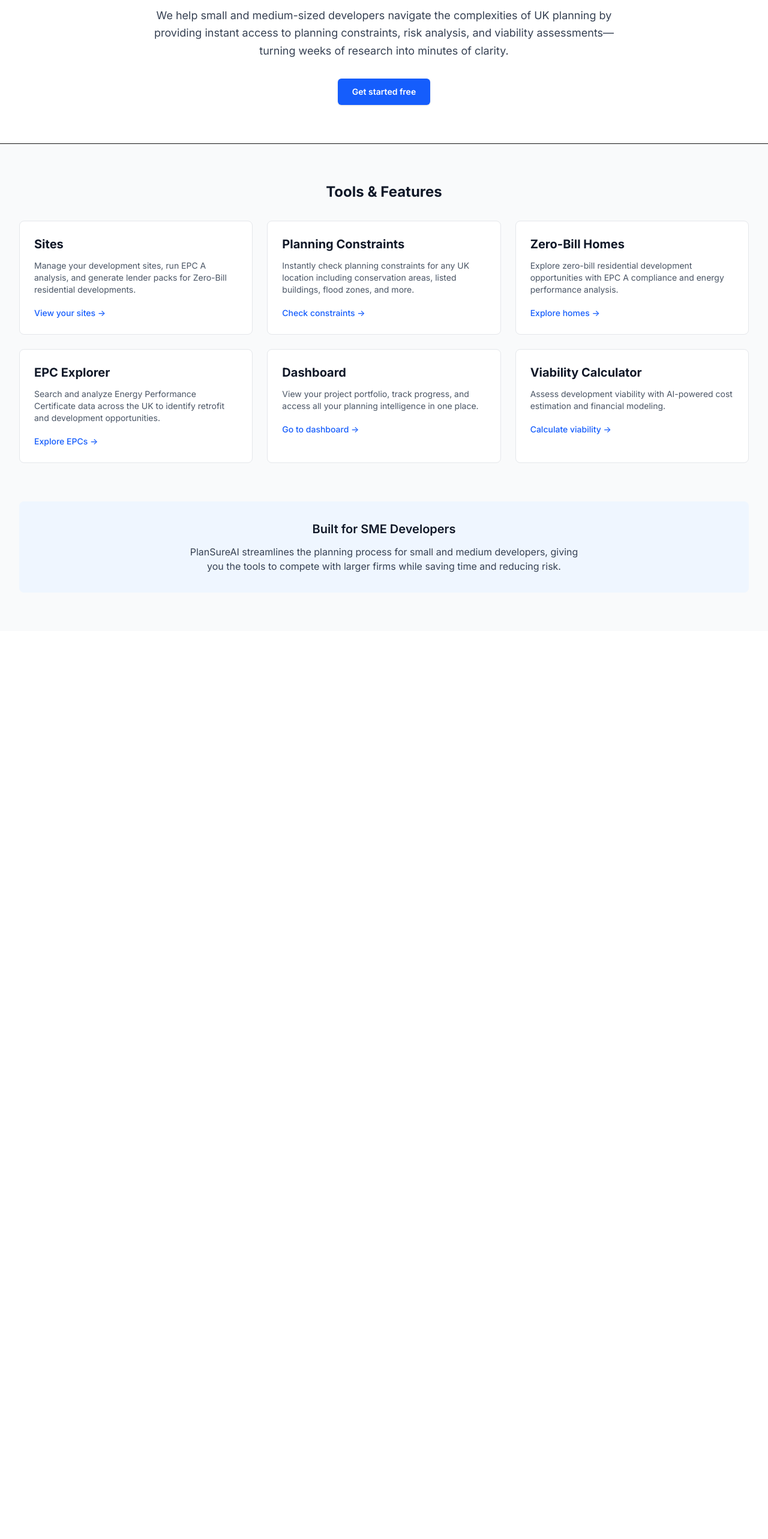
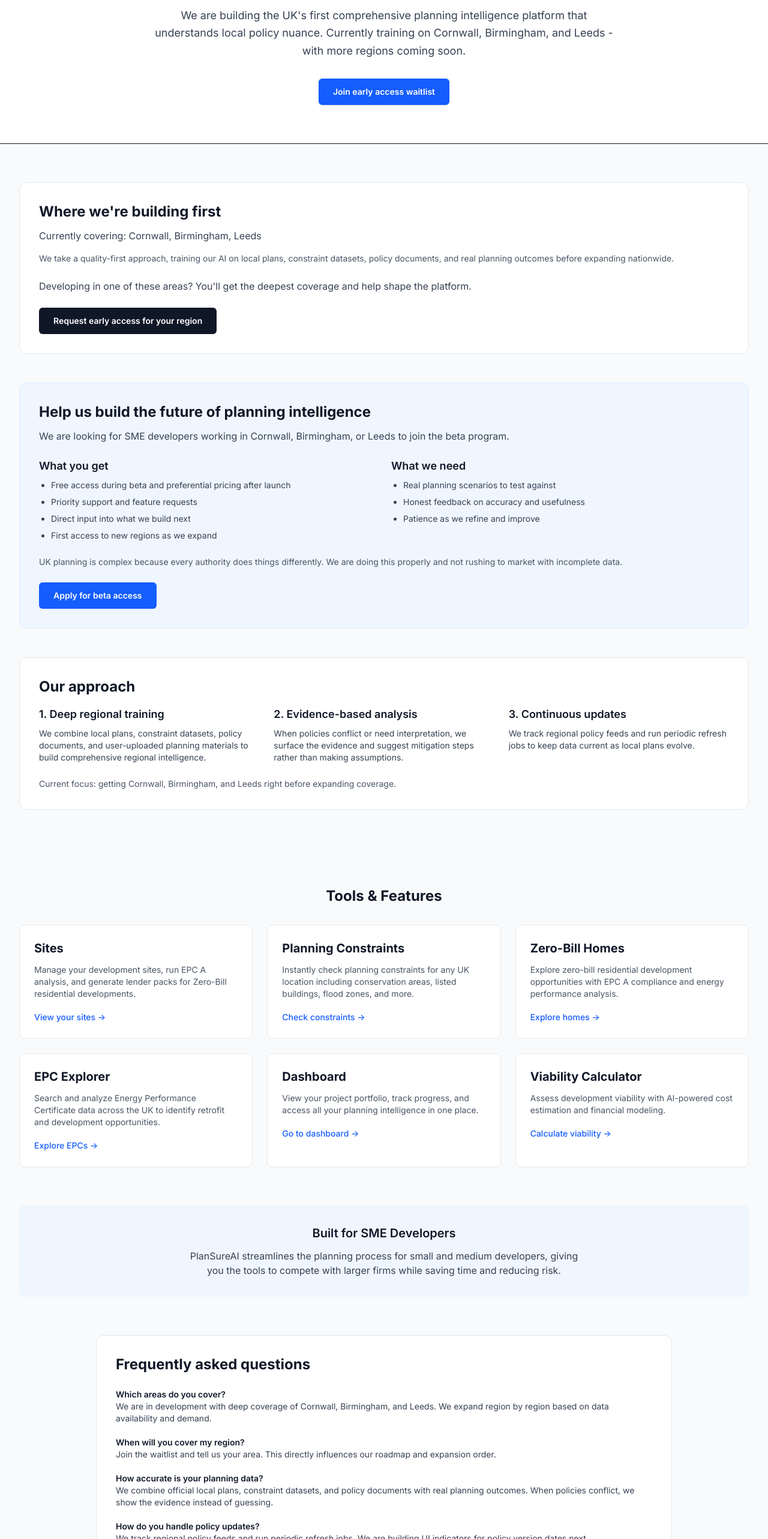
Before and after one commit to PlanSureAI/plansureai-risk-web, a Next.js app: page / in a window 1280 px wide. Shown: the part 234-2800 px from the top of the page at 60% size. Before the commit the page ends 1286 px from the top, so only its background shows below. Built offline with nearby package versions, Linux system fonts and the light colour scheme; no server answers.

Commit message:
Update landing page with coverage and beta messaging

```diff
--- a/app/(marketing)/page.tsx
+++ b/app/(marketing)/page.tsx
@@ -9,23 +9,125 @@ export default function HomePage() {
           <div className="text-center max-w-3xl mx-auto">
             <h1 className="text-4xl font-bold text-gray-900 mb-4">PlanSureAI</h1>
             <p className="text-xl text-gray-600 mb-8">
-              AI-powered planning intelligence for SME developers and property professionals
+              AI-powered planning intelligence for SME developers
             </p>
             <p className="text-lg text-gray-700 leading-relaxed">
-              We help small and medium-sized developers navigate the complexities of UK planning by
-              providing instant access to planning constraints, risk analysis, and viability
-              assessments—turning weeks of research into minutes of clarity.
+              We are building the UK's first comprehensive planning intelligence platform that
+              understands local policy nuance. Currently training on Cornwall, Birmingham, and
+              Leeds - with more regions coming soon.
             </p>
             <div className="mt-8 flex flex-wrap justify-center gap-4">
               <Link
                 href="/login?next=/onboarding"
                 className="inline-flex items-center justify-center rounded-md bg-blue-600 px-6 py-3 text-sm font-semibold text-white shadow-sm hover:bg-blue-700 focus-visible:outline-none focus-visible:ring-2 focus-visible:ring-blue-500 focus-visible:ring-offset-2"
               >
-                Get started free
+                Join early access waitlist
               </Link>
             </div>
           </div>
         </div>
+      </div>
+
+      <div className="max-w-7xl mx-auto px-4 sm:px-6 lg:px-8 py-16 space-y-12">
+        <section className="bg-white rounded-xl border border-gray-200 p-8">
+          <h2 className="text-2xl font-bold text-gray-900 mb-3">
+            Where we're building first
+          </h2>
+          <p className="text-gray-700 mb-4">
+            Currently covering: Cornwall, Birmingham, Leeds
+          </p>
+          <p className="text-gray-600 text-sm mb-6">
+            We take a quality-first approach, training our AI on local plans, constraint datasets,
+            policy documents, and real planning outcomes before expanding nationwide.
+          </p>
+          <p className="text-gray-700 mb-6">
+            Developing in one of these areas? You'll get the deepest coverage and help shape the
+            platform.
+          </p>
+          <Link
+            href="/login?next=/onboarding"
+            className="inline-flex items-center justify-center rounded-md bg-gray-900 px-6 py-3 text-sm font-semibold text-white hover:bg-gray-800"
+          >
+            Request early access for your region
+          </Link>
+        </section>
+
+        <section className="bg-blue-50 rounded-xl border border-blue-100 p-8">
+          <h2 className="text-2xl font-bold text-gray-900 mb-3">
+            Help us build the future of planning intelligence
+          </h2>
+          <p className="text-gray-700 mb-6">
+            We are looking for SME developers working in Cornwall, Birmingham, or Leeds to join the
+            beta program.
+          </p>
+          <div className="grid gap-6 md:grid-cols-2">
+            <div>
+              <h3 className="text-lg font-semibold text-gray-900 mb-2">What you get</h3>
+              <ul className="space-y-2 text-sm text-gray-700 list-disc pl-5">
+                <li>Free access during beta and preferential pricing after launch</li>
+                <li>Priority support and feature requests</li>
+                <li>Direct input into what we build next</li>
+                <li>First access to new regions as we expand</li>
+              </ul>
+            </div>
+            <div>
+              <h3 className="text-lg font-semibold text-gray-900 mb-2">What we need</h3>
+              <ul className="space-y-2 text-sm text-gray-700 list-disc pl-5">
+                <li>Real planning scenarios to test against</li>
+                <li>Honest feedback on accuracy and usefulness</li>
+                <li>Patience as we refine and improve</li>
+              </ul>
+            </div>
+          </div>
+          <p className="text-sm text-gray-600 mt-6">
+            UK planning is complex because every authority does things differently. We are doing
+            this properly and not rushing to market with incomplete data.
+          </p>
+          <div className="mt-6">
+            <Link
+              href="/login?next=/onboarding"
+              className="inline-flex items-center justify-center rounded-md bg-blue-600 px-6 py-3 text-sm font-semibold text-white hover:bg-blue-700"
+            >
+              Apply for beta access
+            </Link>
+          </div>
+        </section>
+
+        <section className="bg-white rounded-xl border border-gray-200 p-8">
+          <h2 className="text-2xl font-bold text-gray-900 mb-4">Our approach</h2>
+          <div className="grid gap-6 md:grid-cols-3">
+            <div>
+              <h3 className="text-lg font-semibold text-gray-900 mb-2">
+                1. Deep regional training
+              </h3>
+              <p className="text-sm text-gray-700">
+                We combine local plans, constraint datasets, policy documents, and user-uploaded
+                planning materials to build comprehensive regional intelligence.
+              </p>
+            </div>
+            <div>
+              <h3 className="text-lg font-semibold text-gray-900 mb-2">
+                2. Evidence-based analysis
+              </h3>
+              <p className="text-sm text-gray-700">
+                When policies conflict or need interpretation, we surface the evidence and suggest
+                mitigation steps rather than making assumptions.
+              </p>
+            </div>
+            <div>
+              <h3 className="text-lg font-semibold text-gray-900 mb-2">
+                3. Continuous updates
+              </h3>
+              <p className="text-sm text-gray-700">
+                We track regional policy feeds and run periodic refresh jobs to keep data current
+                as local plans evolve.
+              </p>
+            </div>
+          </div>
+          <p className="text-sm text-gray-600 mt-6">
+            Current focus: getting Cornwall, Birmingham, and Leeds right before expanding coverage.
+          </p>
+        </section>
       </div>
 
       {/* Main Features Grid */}
@@ -132,6 +234,66 @@ export default function HomePage() {
           </p>
         </div>
       </div>
+
+      <div className="max-w-5xl mx-auto px-4 sm:px-6 lg:px-8 pb-20">
+        <section className="bg-white rounded-xl border border-gray-200 p-8">
+          <h2 className="text-2xl font-bold text-gray-900 mb-6">Frequently asked questions</h2>
+          <div className="space-y-5 text-sm text-gray-700">
+            <div>
+              <p className="font-semibold text-gray-900">Which areas do you cover?</p>
+              <p>
+                We are in development with deep coverage of Cornwall, Birmingham, and Leeds. We
+                expand region by region based on data availability and demand.
+              </p>
+            </div>
+            <div>
+              <p className="font-semibold text-gray-900">When will you cover my region?</p>
+              <p>
+                Join the waitlist and tell us your area. This directly influences our roadmap and
+                expansion order.
+              </p>
+            </div>
+            <div>
+              <p className="font-semibold text-gray-900">How accurate is your planning data?</p>
+              <p>
+                We combine official local plans, constraint datasets, and policy documents with
+                real planning outcomes. When policies conflict, we show the evidence instead of
+                guessing.
+              </p>
+            </div>
+            <div>
+              <p className="font-semibold text-gray-900">How do you handle policy updates?</p>
+              <p>
+                We track regional policy feeds and run periodic refresh jobs. We are building UI
+                indicators for policy version dates next.
+              </p>
+            </div>
+            <div>
+              <p className="font-semibold text-gray-900">
+                Do you include committee decisions and officer reports?
+              </p>
+              <p>
+                Not yet. Our current coverage focuses on local plans, constraint datasets, and
+                user-uploaded planning documents. Committee reports are on the roadmap.
+              </p>
+            </div>
+            <div>
+              <p className="font-semibold text-gray-900">Can I try it now?</p>
+              <p>
+                We are in private beta with selected developers in our coverage areas. Join the
+                waitlist to get early access.
+              </p>
+            </div>
+            <div>
+              <p className="font-semibold text-gray-900">How much will it cost?</p>
+              <p>
+                Pricing is not final yet, but beta testers will receive preferential rates. Our
+                goal is to stay accessible for SME developers.
+              </p>
+            </div>
+          </div>
+        </section>
+      </div>
     </div>
   );
 }
```
